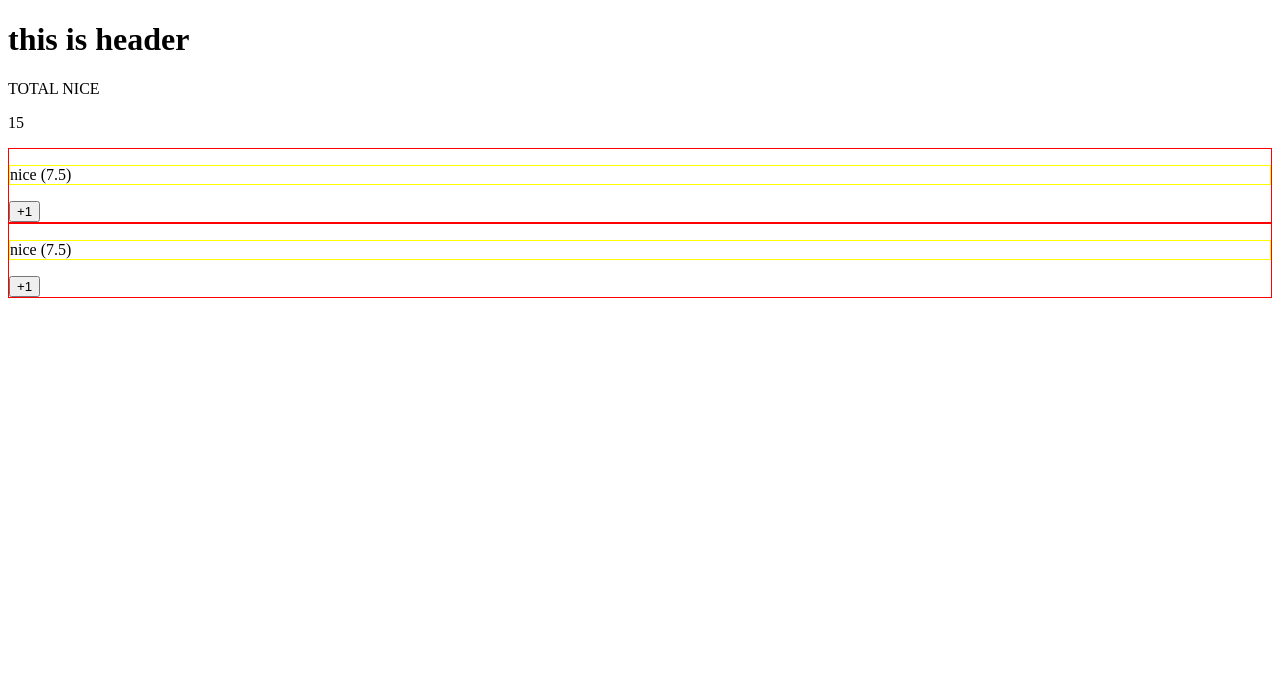
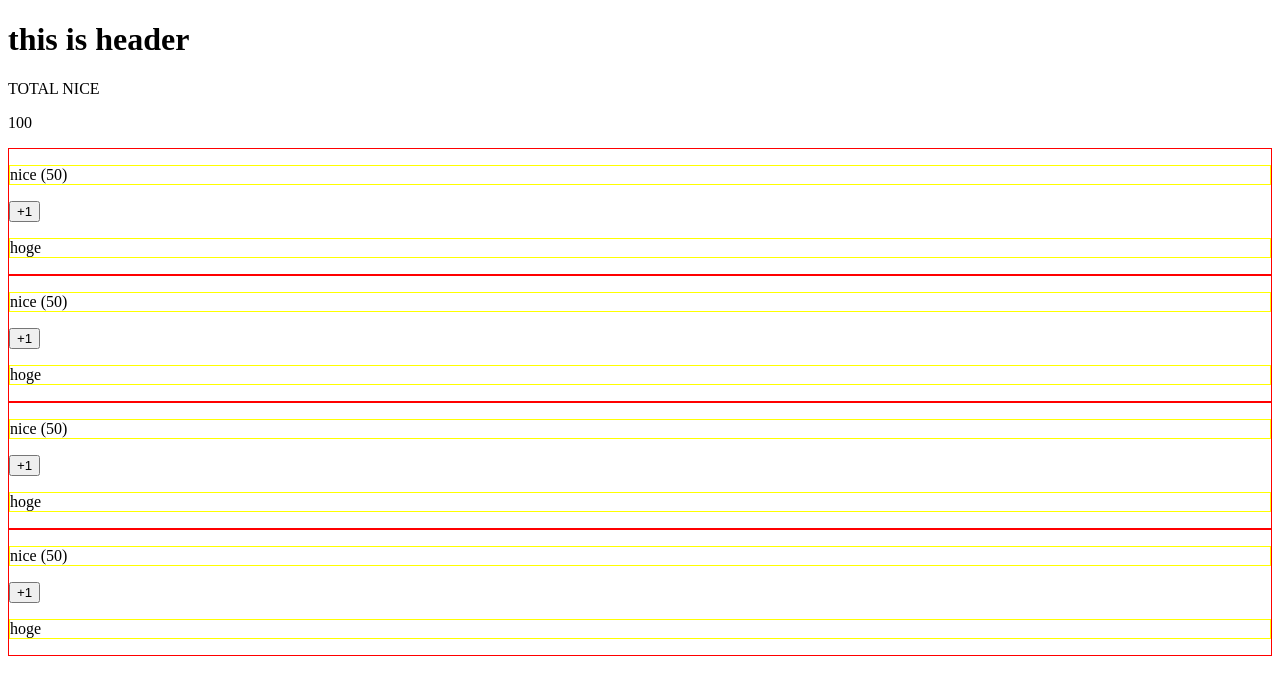
Before and after one commit to nagaokayuji/vue-cli-3-practice, a Vue app: page / in a window 1280 px wide. Shown: the top 678 px of the page. Built offline with nearby package versions, Linux system fonts and the light colour scheme.

Commit message:
props, emit

```diff
--- a/src/App.vue
+++ b/src/App.vue
@@ -3,8 +3,10 @@
     <LikeHeader></LikeHeader>
     <p>TOTAL NICE</p>
     <p>{{ number }}</p>
-    <LikeNumber v-bind:number="number"></LikeNumber>
-    <LikeNumber :number="number"></LikeNumber>
+    <LikeNumber v-bind:number="number" v-on:my-click="number = $event"></LikeNumber>
+    <LikeNumber v-bind:number="number" v-on:my-click="number = $event"></LikeNumber>
+    <LikeNumber v-bind:number="number" v-on:my-click="number = $event"></LikeNumber>
+    <LikeNumber v-bind:number="number" v-on:my-click="number = $event"></LikeNumber>
   </div>
 </template>
 <script>
@@ -14,7 +16,7 @@ import LikeHeader from "./components/LikeHeader.vue";
 export default {
   data() {
     return {
-      number: 15,
+      number: 100,
     };
   },
   components: {
--- a/src/components/LikeNumber.vue
+++ b/src/components/LikeNumber.vue
@@ -2,21 +2,26 @@
   <div>
     <p>nice ({{number / 2}})</p>
     <button @click="increment">+1</button>
+    <p>{{hogehoge}}</p>
   </div>
 </template>
 
 <script>
 export default {
   // data: function () { ← 以前の書き方
-  props: ["number"],
+  props: {
+    number: { type: Number, default: 333 },
+    hogehoge: { type: String, default: "hoge" },
+  },
   // data() {
   //   return {
   //     number: 0,
   //   };
   // },
+
   methods: {
     increment() {
-      this.number++;
+      this.$emit("my-click", this.number + 1);
     },
   },
 };
```
